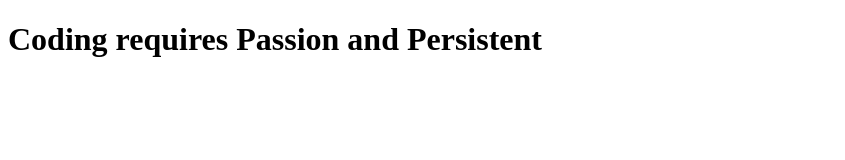
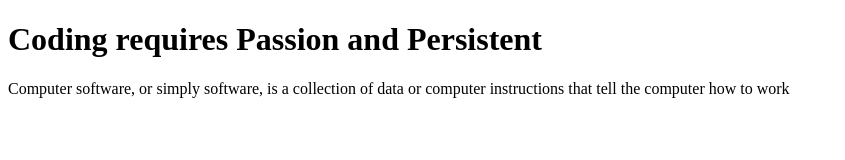
Before and after one commit to Mugema123/My-Brand-Mugema, a plain HTML site: page test.html in a window 1280 px wide. Shown: the whole page, without its empty margins (0-845 px from the left). Drawn offline with Linux system fonts and the light colour scheme.

Commit message:
'computer'

```diff
--- a/test.html
+++ b/test.html
@@ -8,6 +8,10 @@
 
 <h1>Coding requires Passion and Persistent</h1>
 
+<p>
+    Computer software, or simply software, is a collection of data or computer instructions that tell the computer how to work
+</p>
+
 
 
 </body>
```
